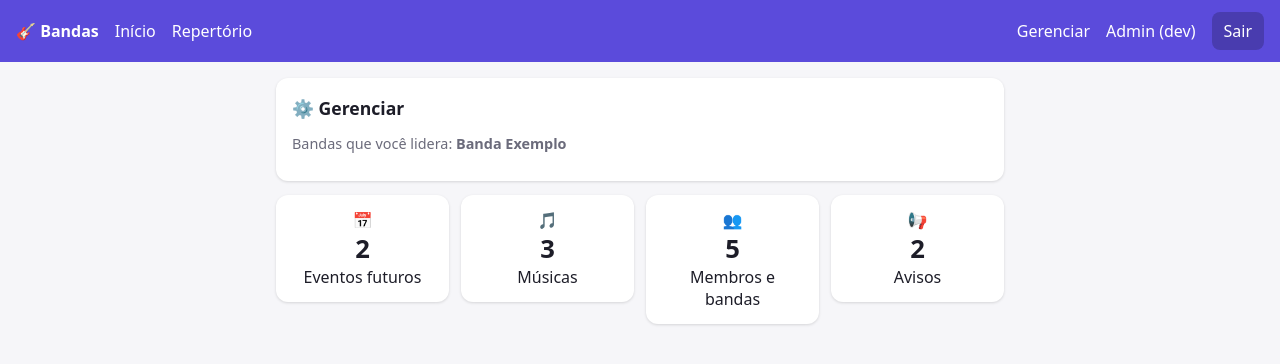
After one commit to WelissonCunha/appdebandas, a Django app: page /gerenciar/ in a window 1280 px wide. The commit adds this page. Shown: the top 364 px of the page. Run offline with Django 5.2, Linux system fonts and the light colour scheme; a user stored in the database is signed in; data comes from the database, SQL or seed files in the repository; both versions use the stored data as it was after the commit.

Commit message:
Implentacao do gerenciar todos os modos para lideres

```diff
--- a/core/templates/avisos.html
+++ b/core/templates/avisos.html
@@ -1,4 +1,5 @@
 {% extends "base.html" %}{% block content %}
+<p><a href="{% url 'gerenciar' %}">← Voltar ao Gerenciar</a></p>
 <style>.inl{display:inline;margin:0 0 0 8px}.inl button{padding:2px 8px}</style>
 <p><a href="{% url 'aviso_novo' %}"><button>+ Novo aviso</button></a></p>
 {% for a in avisos %}<div class="card">
--- a/core/templates/base.html
+++ b/core/templates/base.html
@@ -1,4 +1,4 @@
-<!doctype html><html lang="pt-br"><head><meta charset="utf-8">
+{% load menu %}<!doctype html><html lang="pt-br"><head><meta charset="utf-8">
 <meta name="viewport" content="width=device-width,initial-scale=1"><title>{% block title %}Bandas{% endblock %}</title>
 <style>
 :root{--bg:#f6f6f9;--card:#fff;--tx:#1d1d28;--mut:#6b6b7b;--pri:#5b4bdb;--ok:#1a9d5a;--no:#d23b3b}
@@ -17,6 +17,7 @@ button{background:var(--pri);color:#fff;border:0;cursor:pointer}button.no{backgr
 </style></head><body>
 <nav><b>🎸 Bandas</b><a href="/">Início</a><a href="{% url 'repertorio' %}">Repertório</a>
 <span class="sp"></span>
-{% if user.is_staff %}<a href="/admin/">Gerenciar</a>{% endif %}
+{% usuario_eh_lider as lider_menu %}{% if lider_menu %}<a href="{% url 'gerenciar' %}">Gerenciar</a>{% endif %}
+{% if user.is_staff %}<a href="/admin/">Admin (dev)</a>{% endif %}
 {% if user.is_authenticated %}<form method="post" action="{% url 'logout' %}" style="margin:0">{% csrf_token %}<button style="background:#0003">Sair</button></form>{% endif %}</nav>
 <main>{% for m in messages %}<div class="msg">{{ m }}</div>{% endfor %}{% block content %}{% endblock %}</main></body></html>
--- a/core/templates/eventos.html
+++ b/core/templates/eventos.html
@@ -1,4 +1,5 @@
 {% extends "base.html" %}{% block content %}
+<p><a href="{% url 'gerenciar' %}">← Voltar ao Gerenciar</a></p>
 <style>.inl{display:inline;margin:0 0 0 8px}.inl button{padding:2px 8px}</style>
 <p><a href="{% url 'evento_novo' %}"><button>+ Novo evento</button></a></p>
 <div class="card"><h2>📅 Próximos eventos</h2>
--- /dev/null
+++ b/core/templates/gerenciar.html
@@ -0,0 +1,12 @@
+{% extends "base.html" %}{% block content %}
+<style>.grid{display:grid;grid-template-columns:repeat(auto-fit,minmax(150px,1fr));gap:12px}
+.grid a{text-decoration:none;color:inherit}.grid .card{margin:0;text-align:center}.grid b{font-size:1.6rem;display:block}</style>
+<div class="card"><h2>⚙️ Gerenciar</h2>
+<p class="mut">Bandas que você lidera: {% for b in bandas %}<b style="display:inline;font-size:inherit">{{ b.nome }}</b>{% if not forloop.last %}, {% endif %}{% endfor %}</p></div>
+<div class="grid">
+<a href="{% url 'eventos' %}"><div class="card">📅<b>{{ stats.eventos }}</b>Eventos futuros</div></a>
+<a href="{% url 'repertorio' %}"><div class="card">🎵<b>{{ stats.musicas }}</b>Músicas</div></a>
+<a href="{% url 'membros' %}"><div class="card">👥<b>{{ stats.membros }}</b>Membros e bandas</div></a>
+<a href="{% url 'avisos' %}"><div class="card">📢<b>{{ stats.avisos }}</b>Avisos</div></a>
+</div>
+{% endblock %}
--- a/core/templates/home.html
+++ b/core/templates/home.html
@@ -1,5 +1,4 @@
 {% extends "base.html" %}{% block content %}
-{% if eh_lider %}<p><a href="{% url 'eventos' %}"><button>📅 Eventos</button></a> <a href="{% url 'repertorio' %}"><button>🎵 Músicas</button></a> <a href="{% url 'avisos' %}"><button>📢 Avisos</button></a> <a href="{% url 'membros' %}"><button>👥 Membros</button></a></p>{% endif %}
 {% if pode_criar_banda and not eh_lider %}<div class="card"><h2>Você ainda não tem banda</h2><p><a href="{% url 'banda_nova' %}"><button>+ Criar minha banda</button></a></p></div>{% endif %}
 {% if avisos %}<div class="card"><h2>📢 Avisos</h2>{% for a in avisos %}
 <p>{% if a.fixado %}📌 {% endif %}{{ a.texto }}<br><span class="mut">{{ a.banda }} · {{ a.autor.first_name|default:a.autor.username }} · {{ a.criado|date:"d/m H:i" }}</span></p>{% endfor %}</div>{% endif %}
--- a/core/templates/membros.html
+++ b/core/templates/membros.html
@@ -1,4 +1,5 @@
 {% extends "base.html" %}{% block content %}
+<p><a href="{% url 'gerenciar' %}">← Voltar ao Gerenciar</a></p>
 <p><a href="{% url 'membro_novo' %}"><button>+ Adicionar membro</button></a>
 <a href="{% url 'banda_nova' %}"><button>+ Nova banda</button></a></p>
 {% for b in bandas %}<div class="card"><h2>👥 {{ b.nome }}</h2>
--- a/core/templates/repertorio.html
+++ b/core/templates/repertorio.html
@@ -1,4 +1,5 @@
 {% extends "base.html" %}{% block content %}
+{% if eh_lider %}<p><a href="{% url 'gerenciar' %}">← Voltar ao Gerenciar</a></p>{% endif %}
 <style>.inl{display:inline;margin:0 0 0 8px}.inl button{padding:2px 8px}</style>
 {% if eh_lider %}<p><a href="{% url 'musica_nova' %}"><button>+ Nova música</button></a></p>{% endif %}
 <div class="card"><h2>🎼 Repertório</h2><form><input name="q" value="{{ q }}" placeholder="Buscar música ou artista"> <button>Buscar</button></form></div>
--- /dev/null
+++ b/core/templatetags/menu.py
@@ -0,0 +1,10 @@
+from django import template
+from core.models import Membro
+
+register = template.Library()
+
+
+@register.simple_tag(takes_context=True)
+def usuario_eh_lider(context):
+    u = context["request"].user
+    return u.is_authenticated and Membro.objects.filter(user=u, papel="lider").exists()
--- a/core/urls.py
+++ b/core/urls.py
@@ -3,6 +3,7 @@ from . import views as v
 
 urlpatterns = [
     path("", v.home, name="home"),
+    path("gerenciar/", v.gerenciar, name="gerenciar"),
     path("avisos/", v.avisos_lista, name="avisos"),
     path("avisos/novo/", v.aviso_form, name="aviso_novo"),
     path("avisos/<int:pk>/editar/", v.aviso_form, name="aviso_editar"),
--- a/core/views.py
+++ b/core/views.py
@@ -356,3 +356,17 @@ def aviso_excluir(request, pk):
     _aviso_lider(request, pk).delete()
     messages.success(request, "Aviso excluído.")
     return redirect("avisos")
+
+
+@login_required
+def gerenciar(request):
+    if not _eh_lider(request.user):
+        return redirect("home")
+    bandas = Banda.objects.filter(membros__user=request.user, membros__papel="lider")
+    stats = dict(
+        eventos=Evento.objects.filter(banda__in=bandas, data_hora__gte=timezone.now()).count(),
+        musicas=Musica.objects.filter(banda__in=bandas).count(),
+        membros=Membro.objects.filter(banda__in=bandas).count(),
+        avisos=Aviso.objects.filter(banda__in=bandas).count(),
+    )
+    return render(request, "gerenciar.html", dict(bandas=bandas, stats=stats))
```
Also changed, not shown: core/templatetags/__init__.py (added), db.sqlite3, 1 other file.
